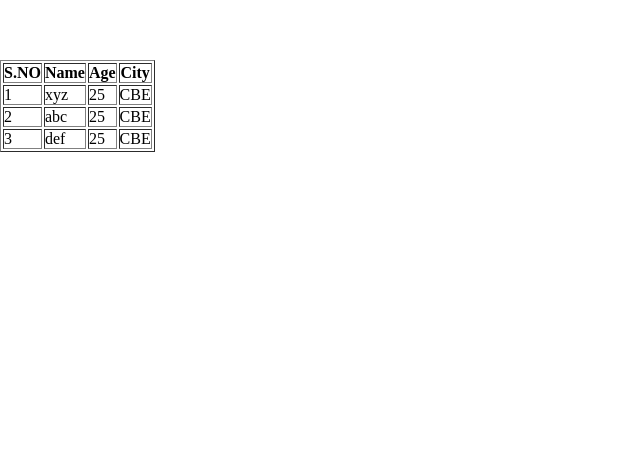
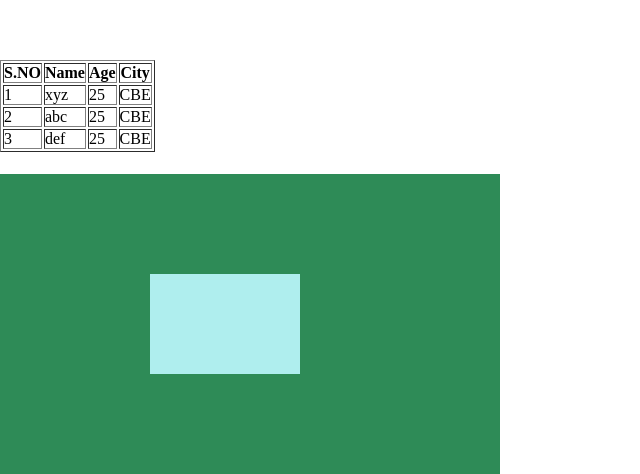
Before and after one commit to Anandhbasha/Fullstack, a plain HTML site: page index.html in a window 1280 px wide. Shown: the part 1453-1927 px from the top of the page, without its empty margins (0-640 px from the left). Before the commit the page ends 1627 px from the top, so only its background shows below. Drawn offline with Linux system fonts and the light colour scheme.

Commit message:
position

```diff
--- a/index.html
+++ b/index.html
@@ -107,5 +107,8 @@
         </tbody>
      </table>
      <marquee>HI </marquee>
+     <div class="boxes">
+        <div class="box1"></div>
+     </div>
 </body>
 </html>
--- a/style.css
+++ b/style.css
@@ -26,3 +26,35 @@
     border: 3px dashed black;
     border-radius: 10px 50px 10px 10px;
 }
+/* Position */
+    /* fixed
+    static
+    sticky */
+/* #head{
+    position: fixed;
+    position: sticky;
+    top: 0px;
+    left: 0px;
+} */
+/* #head1{
+    position: fixed;
+    top: 0px;
+    left: 0px
+} */
+
+/* relative
+absolute */
+.boxes{
+    background-color: seagreen;
+    height: 300px;
+    width: 500px;
+    position: relative;
+}
+.box1{
+    background-color: paleturquoise;
+    height: 100px;
+    width: 150px;
+    position: absolute;
+    top: 100px;
+    left: 150px;
+}
```
